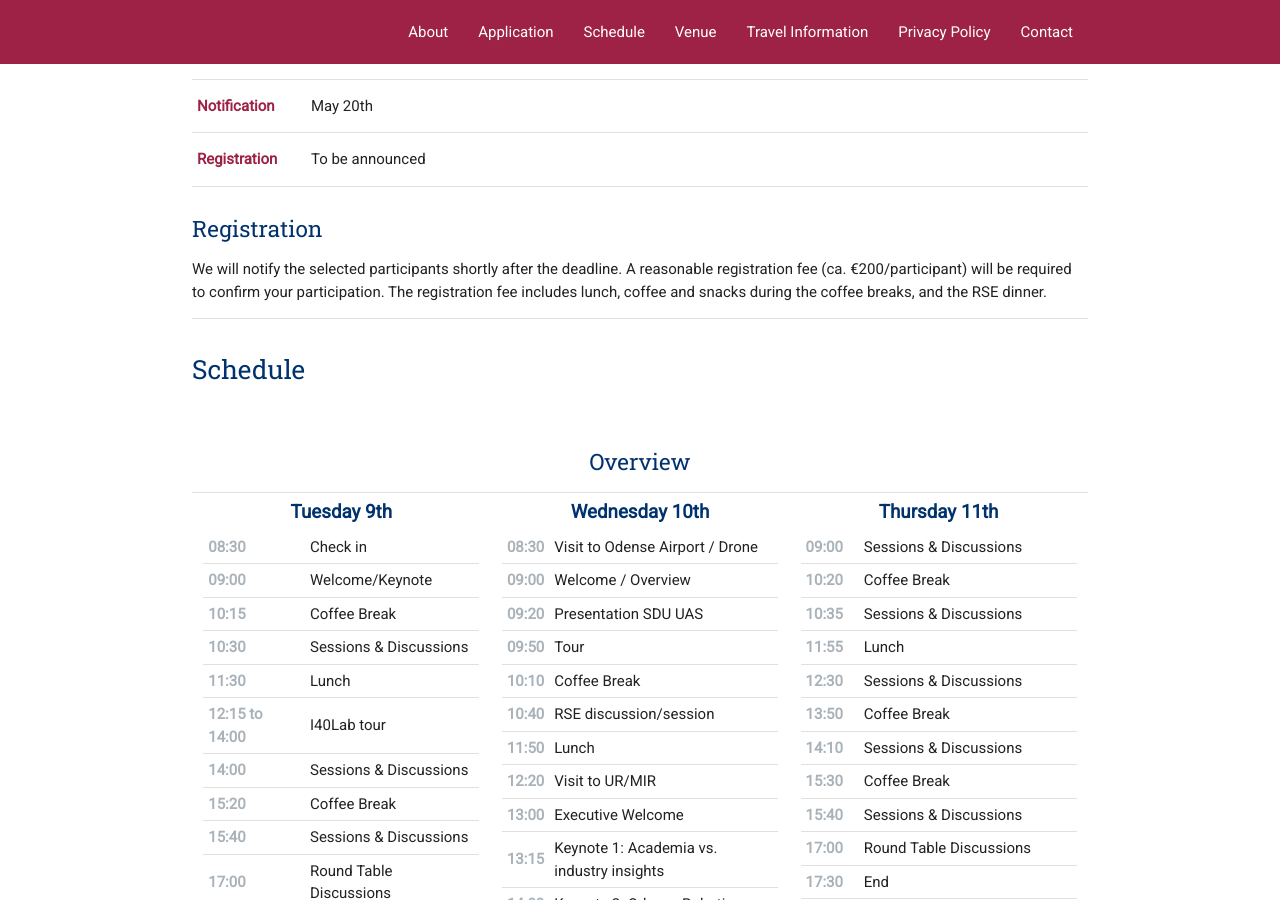
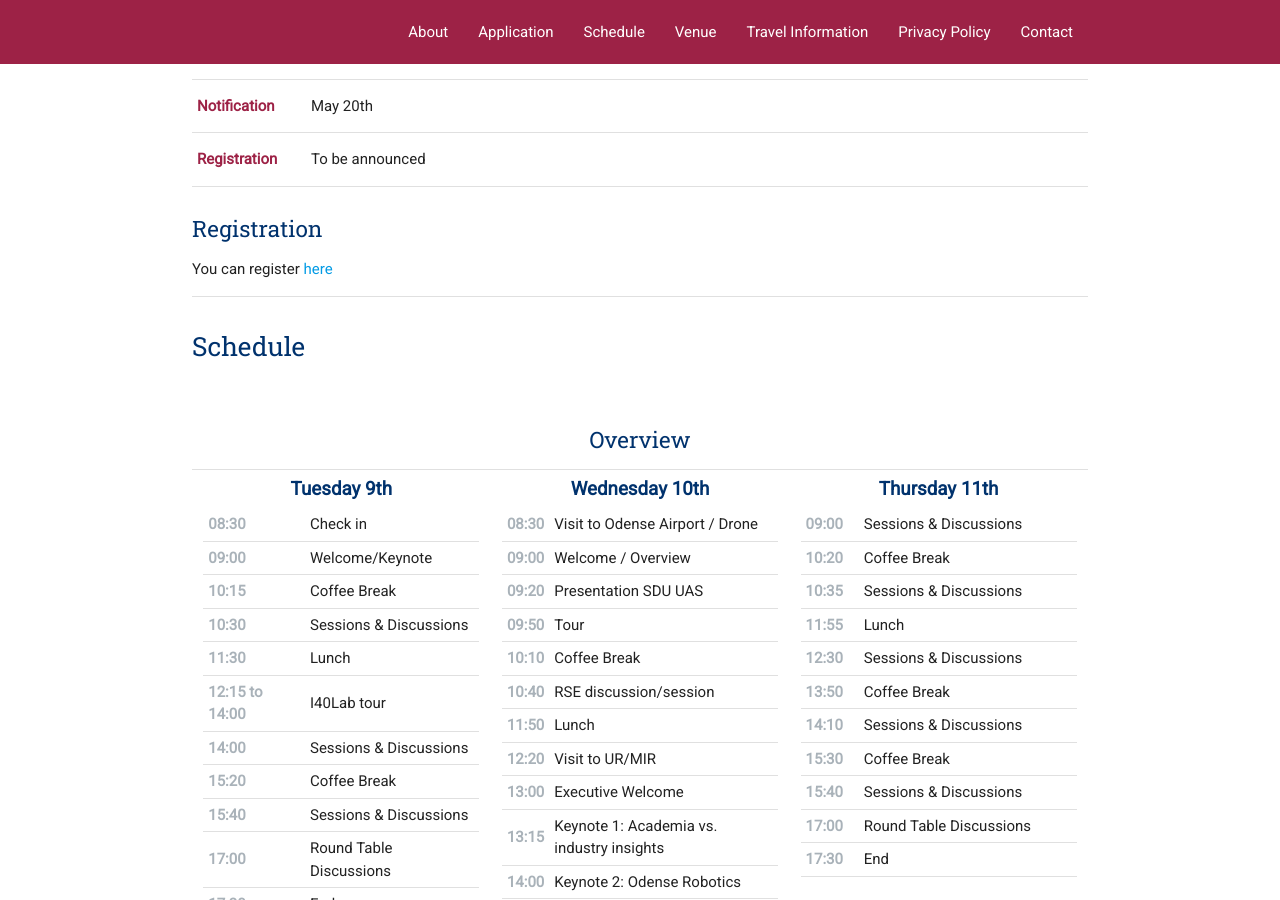
Before and after one commit to rsemeeting/rse2025, a Jekyll site: the page built from index.md, in a window 1280 px wide and 900 px high, scrolled down 1351 px. Built offline with Jekyll 4.4.1, drawn with Linux system fonts in a browser that asks for light colours; comment, search, counter and statistics services are not loaded; our own code applies the rules of GitHub Pages for plain Markdown files.

Commit message:
added registration link

```diff
--- a/index.md
+++ b/index.md
@@ -29,8 +29,7 @@ RSE'25 does not require any paper submission, however, an abstract about the res
 
 ### Registration
 
-We will notify the selected participants shortly after the deadline. A reasonable registration fee (ca. €200/participant) will be required to confirm your participation. The registration fee includes lunch, coffee and snacks during the coffee breaks, and the RSE dinner.
-
+You can register <a href="https://www.conferencemanager.dk/rse2025">here</a>
 
 <div class="divider"></div>
 
```
